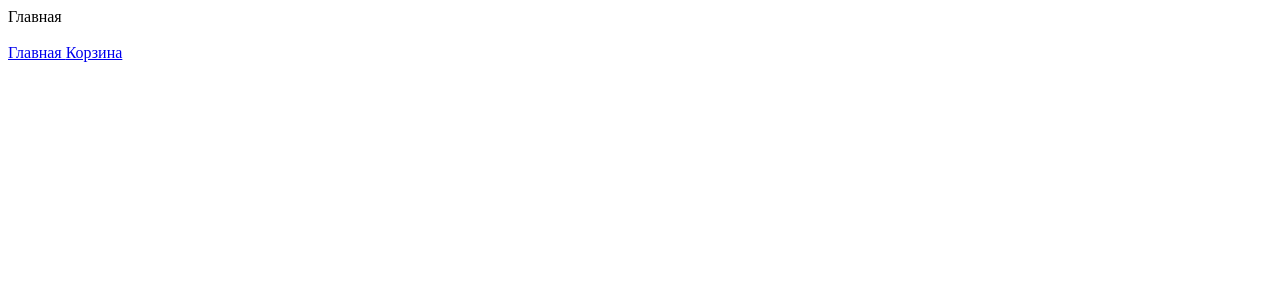
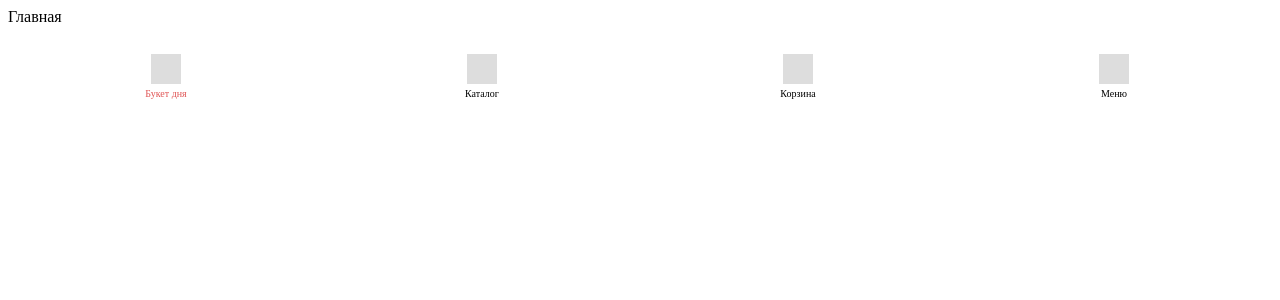
Before and after one commit to i4j5/flowers-app, a Vue app: page / in a window 1280 px wide. Shown: the top 300 px of the page. Built offline with nearby package versions, Linux system fonts and the light colour scheme.

Commit message:
add component menu

```diff
--- a/src/App.vue
+++ b/src/App.vue
@@ -2,14 +2,19 @@
   #app
     router-view
     br
-    div
-      router-link(to="/") Главная
-      router-link(to="/cart") Корзина
+    menu-bar
 </template>
 
 <script>
+  import menuBar from '@/components/menu/menu'
+
+  //console.log(menu)
+
   export default {
-    name: 'app'
+    name: 'app',
+    components: {
+      menuBar
+    }
   }
 </script>
 
--- /dev/null
+++ b/src/components/menu/menu.vue
@@ -0,0 +1,43 @@
+<template lang="pug">
+  .menu
+    router-link(to="/" tag="div" class="menu__item")
+      .menu__icon
+      .menu__text Букет дня
+    router-link(to="/categories" tag="div" class="menu__item")
+      .menu__icon
+      .menu__text Каталог
+    router-link(to="/cart" tag="div" class="menu__item")
+      .menu__icon
+      .menu__text Корзина
+    .menu__item
+      .menu__icon
+      .menu__text Меню
+</template>
+
+<script>
+  export default {
+    name: 'menu'
+  }
+</script>
+
+<style lang="stylus">
+  .menu
+    width 100%
+    &__item
+      width 25%
+      float left
+      color #000
+      text-deactivated none
+      border none
+      &_active
+        color #e05555
+    &__text
+      text-align center
+      font-size 10px
+      line-height 1em
+    &__icon
+      width 30px
+      height 30px
+      background-color #ddd
+      margin 10px auto 5px auto
+</style>
--- a/src/pages/not-found.vue
+++ b/src/pages/not-found.vue
@@ -4,6 +4,6 @@
 
 <script>
   export default {
-    name: 'not-found'
+    name: 'notFound'
   }
 </script>
--- a/src/router.js
+++ b/src/router.js
@@ -33,8 +33,8 @@ const scrollBehavior = (to, from, savedPosition) => {
 export default new Router({
 	mode: 'history',
 	base: '/',
-	linkActiveClass: 'link-active',
-	linkExactActiveClass: 'link-exact-active',
+  //linkActiveClass: 'menu__item_active',
+  linkExactActiveClass: 'menu__item_active',
 	scrollBehavior,
   routes: [
     { path: '/', component: main },
```
